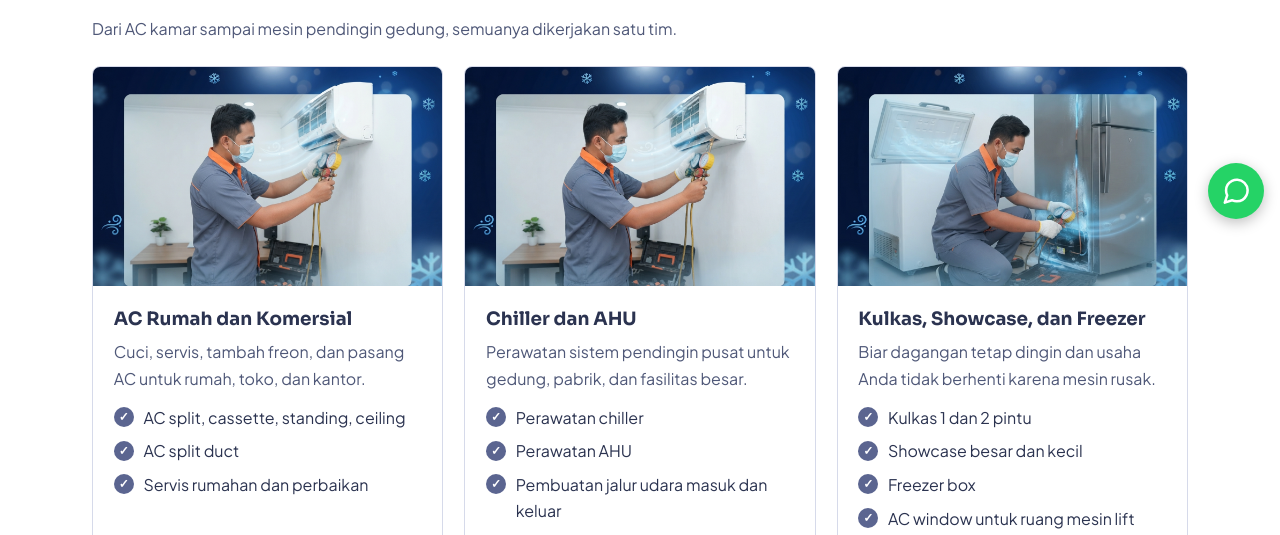
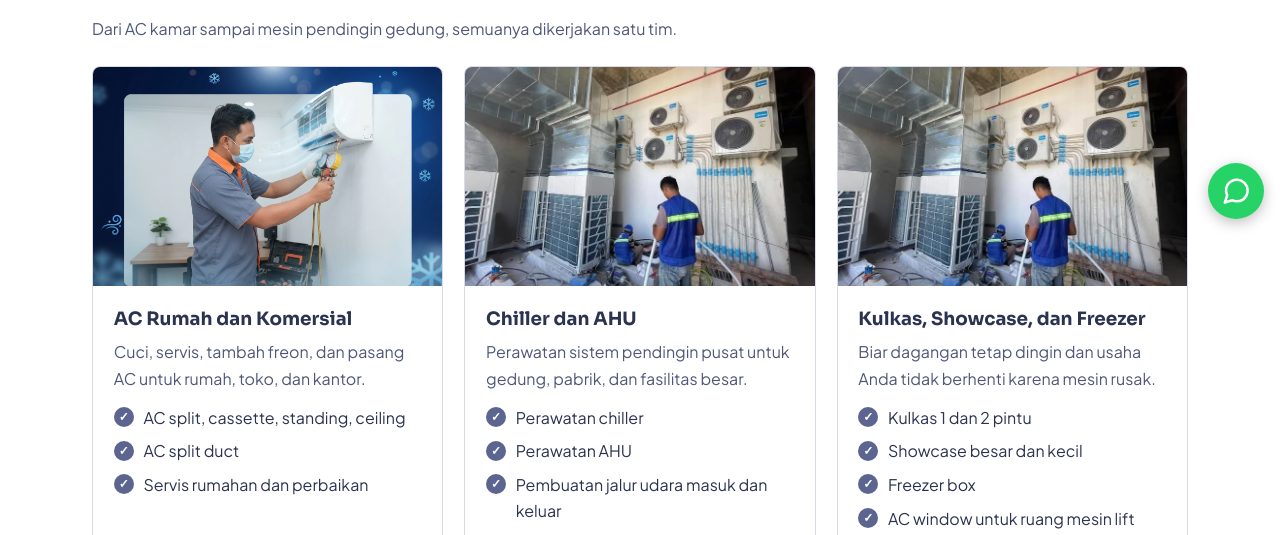
Before and after one commit to gugunefendi/cvalteknik, a plain HTML site: page index.html in a window 1280 px wide. Shown: the part 565-1100 px from the top of the page. Drawn offline with Linux system fonts and the light colour scheme.

Commit message:
change image

```diff
--- a/index.html
+++ b/index.html
@@ -73,7 +73,7 @@
         </div>
       </article>
       <article class="card">
-        <img src="assets/card2.jpg" alt="Unit chiller dan AHU di gedung" loading="lazy" width="800" height="500">
+        <img src="assets/card-2-new.jpg" alt="Unit chiller dan AHU di gedung" loading="lazy" width="800" height="500">
         <div class="card-b">
           <h3>Chiller dan AHU</h3>
           <p>Perawatan sistem pendingin pusat untuk gedung, pabrik, dan fasilitas besar.</p>
@@ -86,7 +86,7 @@
         </div>
       </article>
       <article class="card">
-        <img src="assets/card3.jpg" alt="Teknisi memperbaiki showcase dan kulkas" loading="lazy" width="800" height="500">
+        <img src="assets/card-2-new.jpg" alt="Teknisi memperbaiki showcase dan kulkas" loading="lazy" width="800" height="500">
         <div class="card-b">
           <h3>Kulkas, Showcase, dan Freezer</h3>
           <p>Biar dagangan tetap dingin dan usaha Anda tidak berhenti karena mesin rusak.</p>
```
Also changed, not shown: assets/card-2-new.jpg (added).
